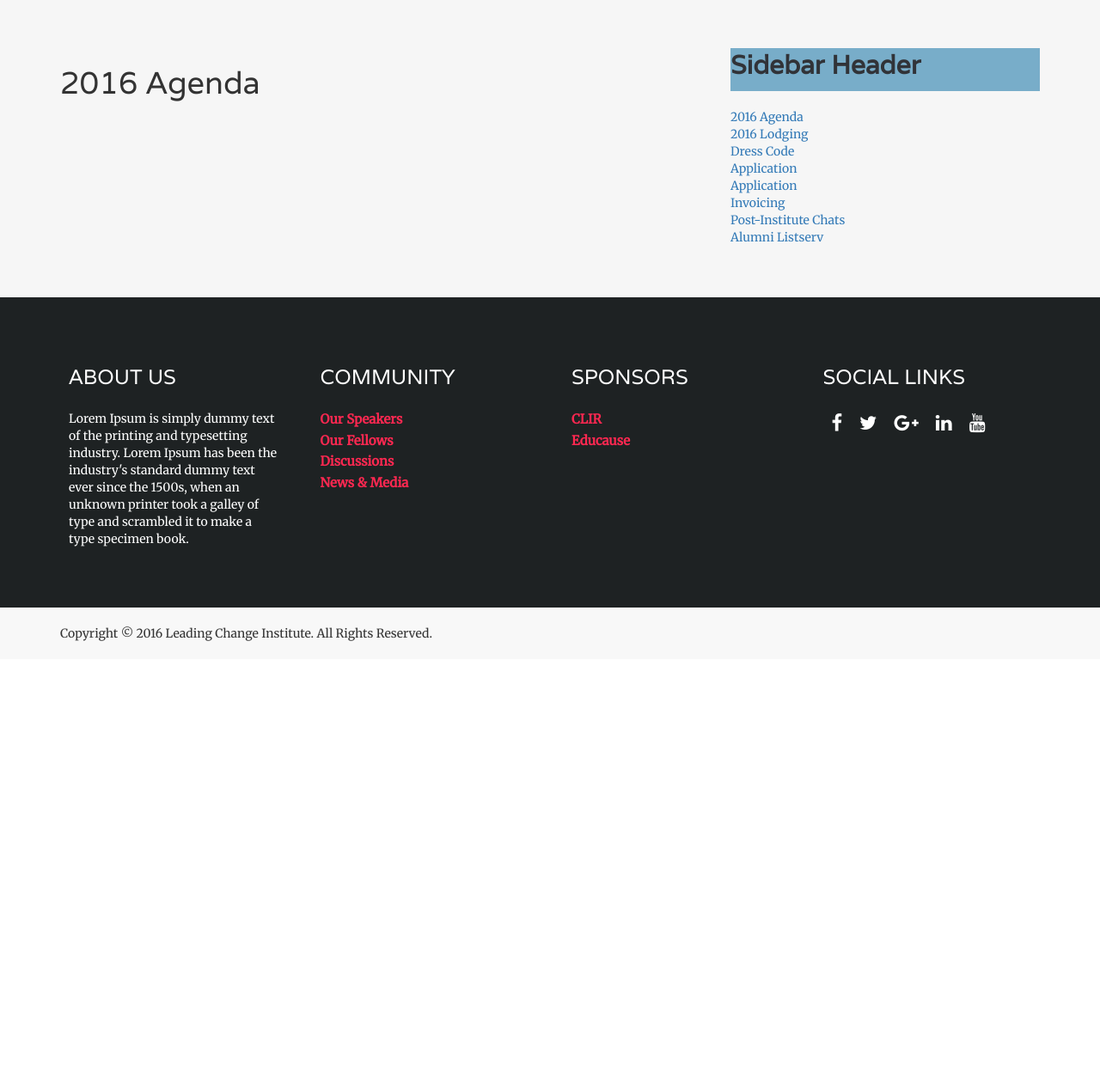
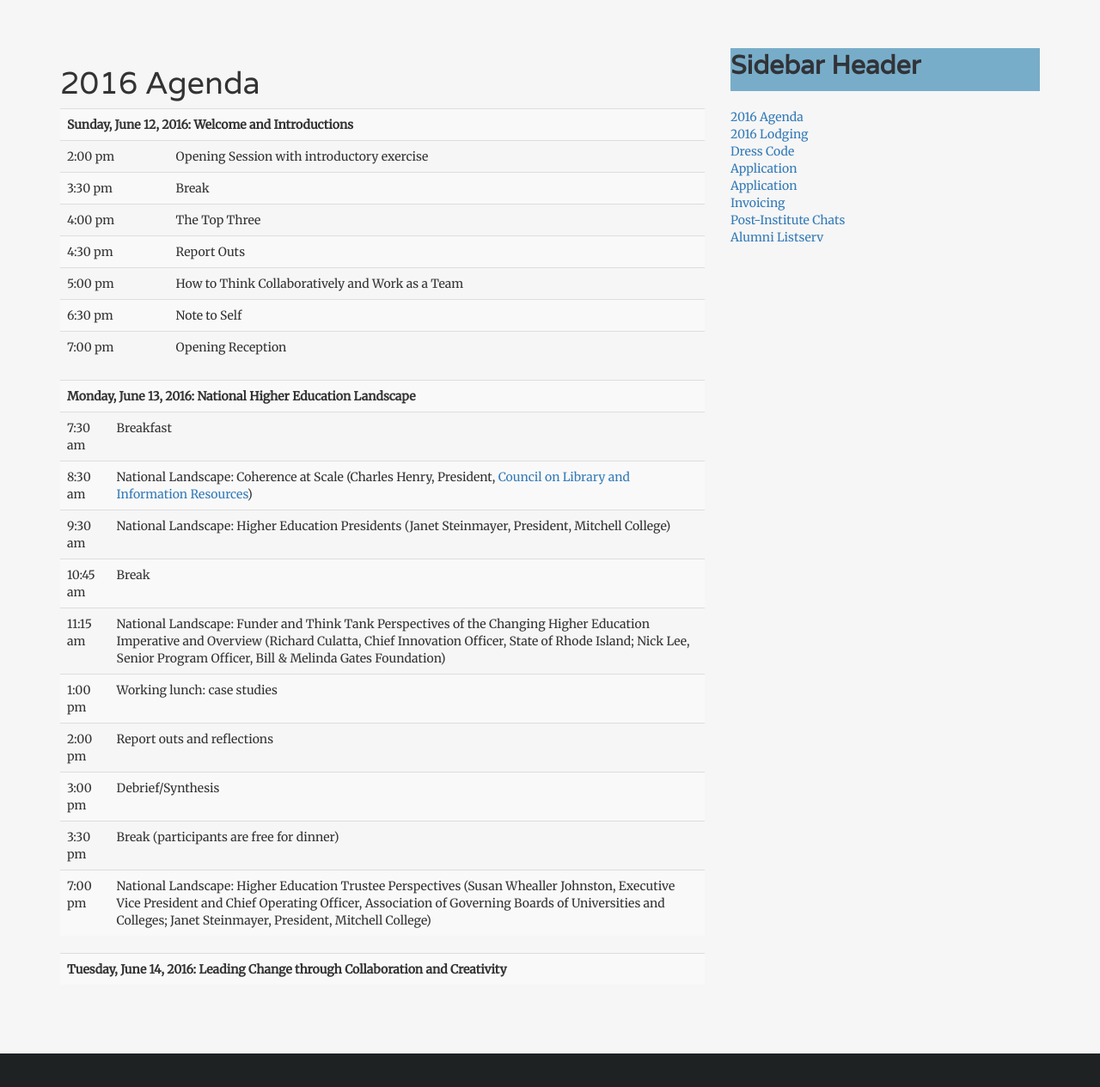
Before and after one commit to clirdlf/leadingchangeinstitute.org, a Jekyll site: the page built from institutes/2016/agenda.md, in a window 1280 px wide and 1400 px high, scrolled down 200 px, cut to the strip 124-1389 px from the top of the window. Shown: the whole strip at 86% size. Built offline with Jekyll 4.4.1, drawn with Linux system fonts in a browser that asks for light colours; nearby versions of some CDN libraries; before the commit the page ends 1091 px from its top, so only the background shows below that.

Commit message:
filled out agenda a bit

```diff
--- a/institutes/2016/agenda.md
+++ b/institutes/2016/agenda.md
@@ -4,3 +4,89 @@ layout: page
 slug: agenda
 permalink: /2016/agenda/
 ---
+
+<table class="table table-striped">
+  <tr>
+    <th colspan="2">Sunday, June 12, 2016: Welcome and Introductions</th>
+  </tr>
+  <tr>
+    <td>2:00 pm</td>
+    <td>Opening Session with introductory exercise</td>
+  </tr>
+  <tr>
+    <td>3:30 pm</td>
+    <td>Break</td>
+  </tr>
+  <tr>
+    <td>4:00 pm</td>
+    <td>The Top Three</td>
+  </tr>
+  <tr>
+    <td>4:30 pm</td>
+    <td>Report Outs</td>
+  </tr>
+  <tr>
+    <td>5:00 pm</td>
+    <td>How to Think Collaboratively and Work as a Team</td>
+  </tr>
+  <tr>
+    <td>6:30 pm</td>
+    <td>Note to Self</td>
+  </tr>
+  <tr>
+    <td>7:00 pm</td>
+    <td>Opening Reception</td>
+  </tr>
+</table>
+
+<table class="table table-striped">
+  <tr>
+    <th colspan="2">Monday, June 13, 2016: National Higher Education Landscape</th>
+  </tr>
+  <tr>
+    <td>7:30 am</td>
+    <td>Breakfast</td>
+  </tr>
+  <tr>
+    <td>8:30 am</td>
+    <td>National Landscape: Coherence at Scale (Charles Henry, President, <a href="http://clir.org">Council on Library and Information Resources</a>)</td>
+  </tr>
+  <tr>
+    <td>9:30 am</td>
+    <td>National Landscape: Higher Education Presidents (Janet Steinmayer, President, Mitchell College)</td>
+  </tr>
+  <tr>
+    <td>10:45 am</td>
+    <td>Break</td>
+  </tr>
+  <tr>
+    <td>11:15 am</td>
+    <td>National Landscape: Funder and Think Tank Perspectives of the Changing Higher Education Imperative and Overview (Richard Culatta, Chief Innovation Officer, State of Rhode Island; Nick Lee, Senior Program Officer, Bill & Melinda Gates Foundation)</td>
+  </tr>
+  <tr>
+    <td>1:00 pm</td>
+    <td>Working lunch: case studies</td>
+  </tr>
+  <tr>
+    <td>2:00 pm</td>
+    <td>Report outs and reflections</td>
+  </tr>
+  <tr>
+    <td>3:00 pm</td>
+    <td>Debrief/Synthesis</td>
+  </tr>
+  <tr>
+    <td>3:30 pm</td>
+    <td>Break (participants are free for dinner)</td>
+  </tr>
+  <tr>
+    <td>7:00 pm</td>
+    <td>National Landscape: Higher Education Trustee Perspectives (Susan Whealler Johnston, Executive Vice President and Chief Operating Officer, Association of Governing Boards of Universities and Colleges; Janet Steinmayer, President, Mitchell College)</td>
+  </tr>
+</table>
+
+<table class="table table-striped">
+  <tr>
+    <th colspan="2">Tuesday, June 14, 2016: Leading Change through Collaboration and Creativity</th>
+  </tr>
+</table>
```
